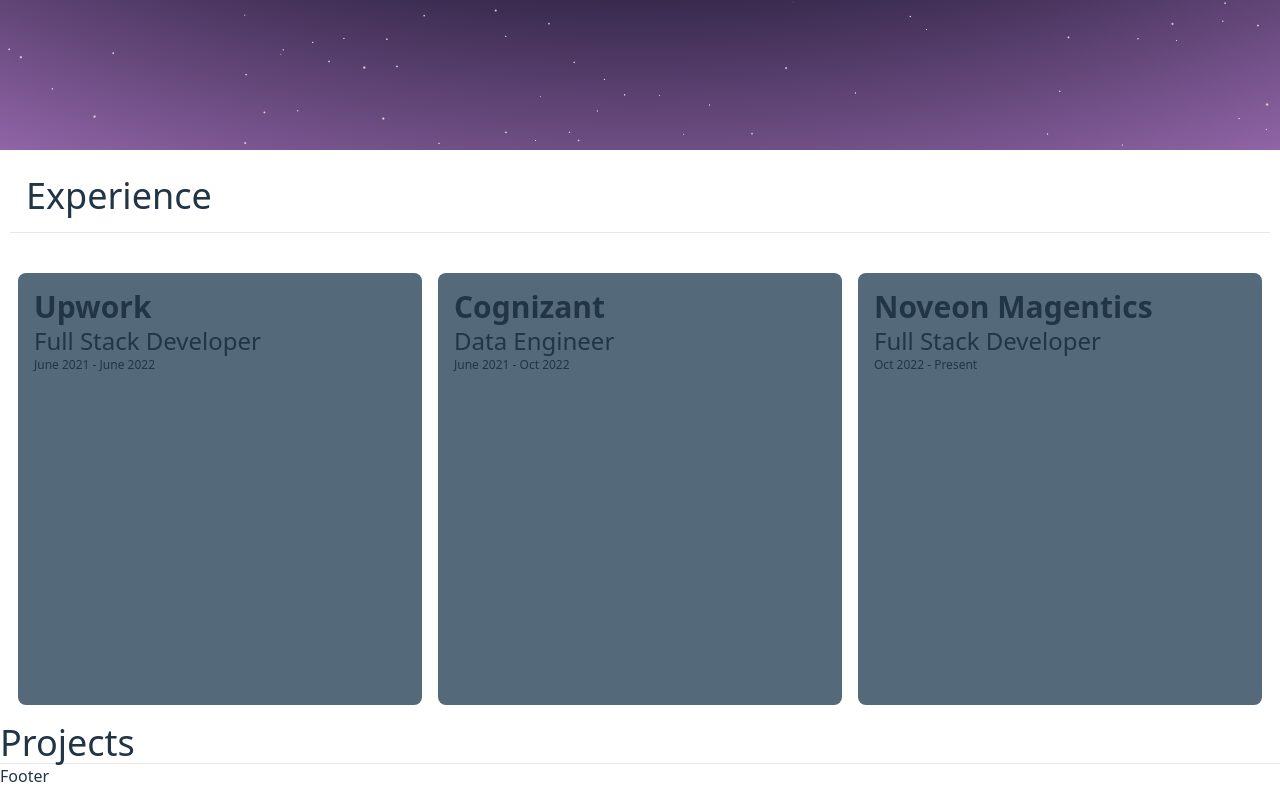
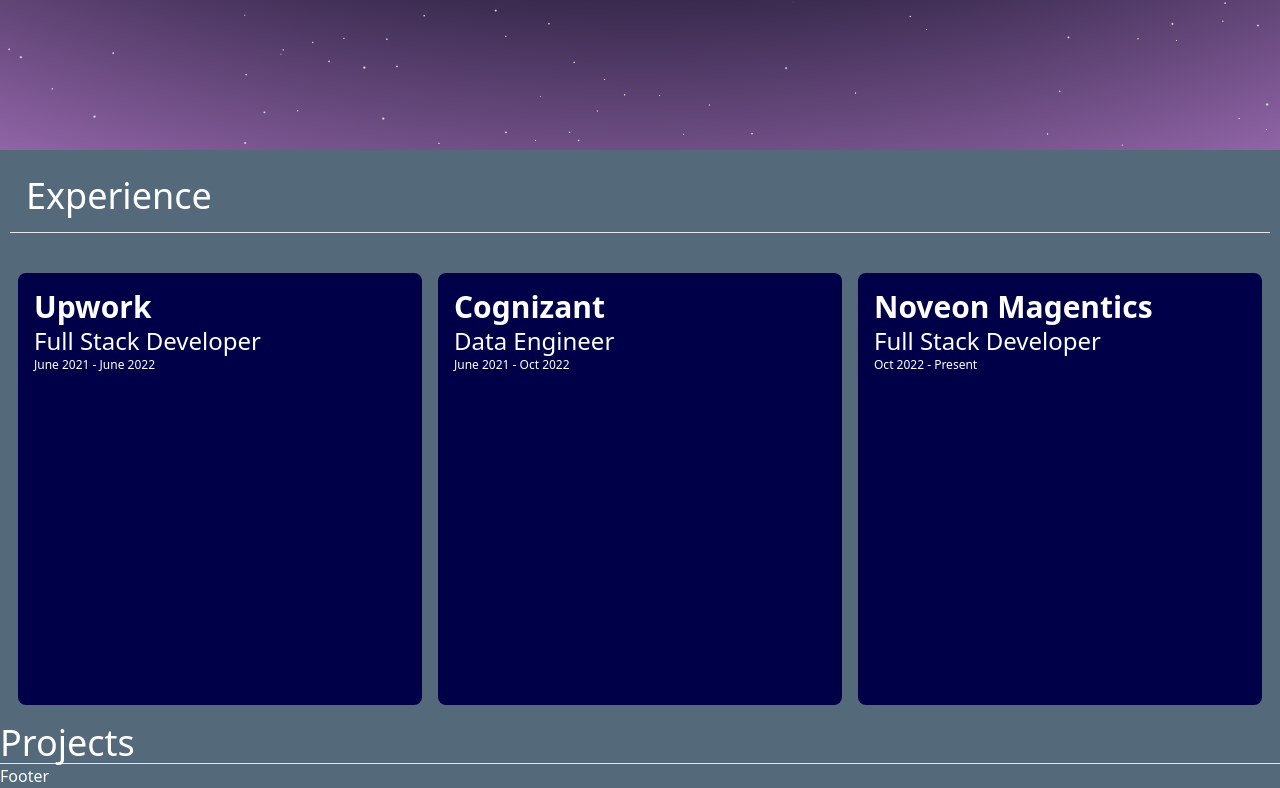
Before and after one commit to Chri5G/portfolio, a React (Vite) app: page / in a window 1280 px wide. Shown: the part 650-1438 px from the top of the page. Built offline with nearby package versions, Linux system fonts and the light colour scheme.

Commit message:
styling changes

```diff
--- a/src/App.css
+++ b/src/App.css
@@ -33,7 +33,8 @@
 c6c5b9
 fdfdff */
 .flip-card {
-  background-color: #546a7b;
+  background-color: #000048;
+  color: white;
   position: relative;
   transform-style: preserve-3d;
   min-height: 432px;
--- a/src/components/Experience.jsx
+++ b/src/components/Experience.jsx
@@ -5,9 +5,9 @@
   visible: {
     x: ['100%', 0],
     transition: {
-      duration: 0.5,
+      duration: 1,
       ease: easeInOut,
-      type: 'spring',
+      type: 'linear',
     }
   }
 }
--- a/src/components/Home.jsx
+++ b/src/components/Home.jsx
@@ -49,7 +49,7 @@
             Christopher Guillermo
           </h1>
           <p className="my-6 max-w-xl text-center text-base leading-relaxed md:text-lg md:leading-relaxed">
-            Full Stack Developer with 3+ years experience building professional websites using <b>Ruby on Rails</b> and <b>React</b>.
+            Hello I am a Computer Engineering Graduate from the University of Texas at San Antonio! I am a Full Stack Developer with 3+ years experience building professional websites using <b>Ruby on Rails</b> and <b>React</b>.
           </p>
           <motion.button
             style={{
--- a/src/index.css
+++ b/src/index.css
@@ -9,7 +9,7 @@
 
   color-scheme: light dark;
   color: rgba(255, 255, 255, 0.87);
-  background-color: #050817;
+  background-color: #546a7b;
   color: #fff;
 
   font-synthesis: none;
@@ -28,6 +28,8 @@
 }
 
 body {
+  color: white;
+  background-color: #546a7b;
   margin: 0;
   /* display: flex; */
   /* place-items: center; */
```
